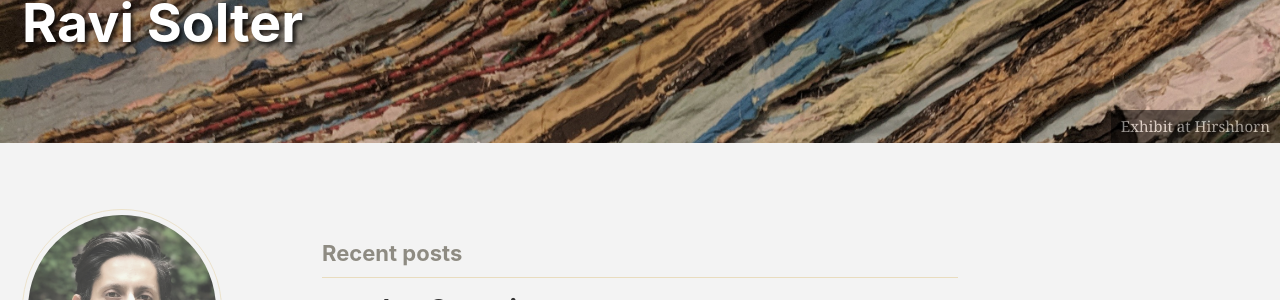
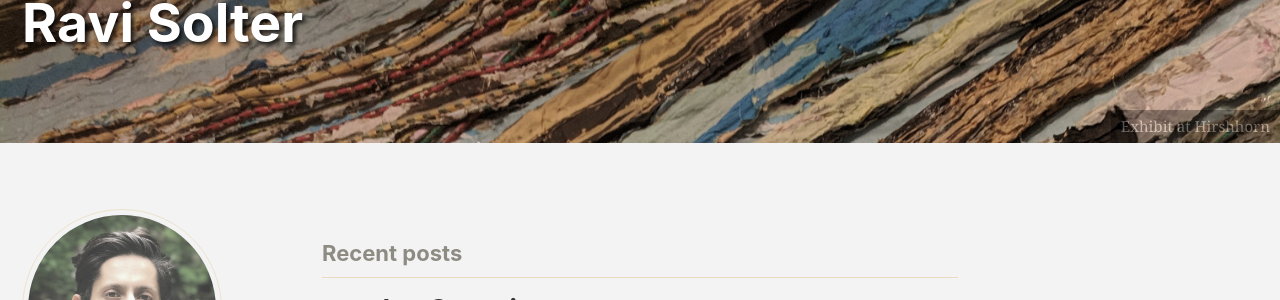
Before and after one commit to rsolter/rsolter.github.io, a Jekyll site: the page built from index.html, in a window 1280 px wide. Shown: the part 159-459 px from the top of the page. Built offline with Jekyll 4.4.1, drawn with Linux system fonts in a browser that asks for light colours; cached includes are drawn as plain includes; nearby versions of some CDN libraries; the list of posts is cut into pages by our own code.

Commit message:
lowering opacity on header caption

```diff
--- a/_sass/minimal-mistakes/_page.scss
+++ b/_sass/minimal-mistakes/_page.scss
@@ -233,7 +233,7 @@ body {
   background: #000;
   text-align: right;
   z-index: 5;
-  opacity: 0.5;
+  opacity: 0.3;
   border-radius: $border-radius 0 0 0;
 
   @include breakpoint($large) {
```
